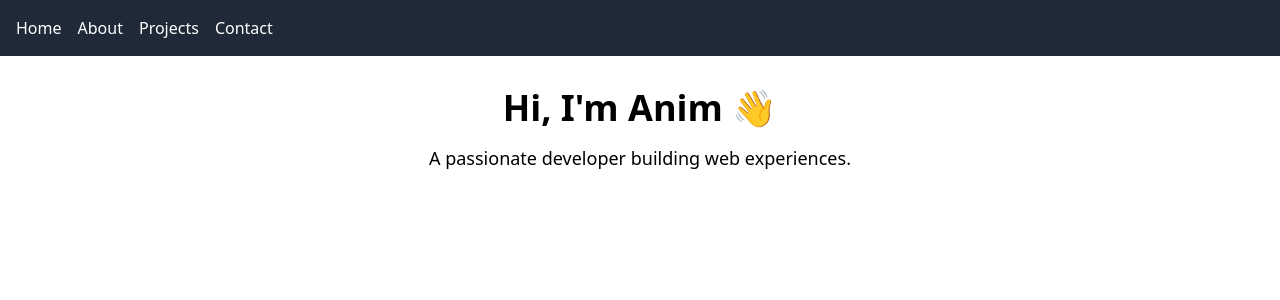
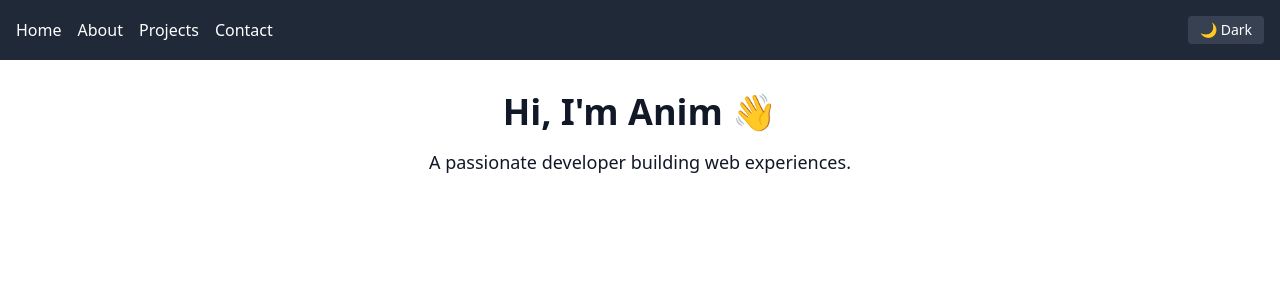
Before and after one commit to Anim-101/anim-101.github.io, a React app in the folder anim/: page / in a window 1280 px wide. Shown: the top 300 px of the page. Built offline with nearby package versions, Linux system fonts and the light colour scheme.

Commit message:
navbar wit dark mode on off is added

```diff
--- a/anim/src/App.js
+++ b/anim/src/App.js
@@ -1,5 +1,6 @@
 import React from "react";
-import { BrowserRouter as Router, Routes, Route, Link } from "react-router-dom";
+import { BrowserRouter as Router, Routes, Route } from "react-router-dom";
+import Navbar from "./Navbar";
 
 const Home = () => (
   <section className="p-8 text-center">
@@ -32,17 +33,9 @@ const Contact = () => (
   </section>
 );
 
-const Navbar = () => (
-  <nav className="bg-gray-800 text-white p-4 flex gap-4">
-    <Link to="/" className="hover:text-gray-300">Home</Link>
-    <Link to="/about" className="hover:text-gray-300">About</Link>
-    <Link to="/projects" className="hover:text-gray-300">Projects</Link>
-    <Link to="/contact" className="hover:text-gray-300">Contact</Link>
-  </nav>
-);
-
 export default function App() {
   return (
+    <div className="bg-white dark:bg-gray-900 text-gray-900 dark:text-white min-h-screen transition-colors duration-300">
       <Router>
         <Navbar />
         <Routes>
@@ -52,5 +45,6 @@ export default function App() {
           <Route path="/contact" element={<Contact />} />
         </Routes>
       </Router>
+    </div>
   );
 }
--- /dev/null
+++ b/anim/src/Navbar.js
@@ -0,0 +1,38 @@
+// src/Navbar.js
+import React, { useEffect, useState } from "react";
+import { Link } from "react-router-dom";
+
+const Navbar = () => {
+  const [darkMode, setDarkMode] = useState(() => {
+    return localStorage.getItem("theme") === "dark";
+  });
+
+  useEffect(() => {
+    if (darkMode) {
+      document.documentElement.classList.add("dark");
+      localStorage.setItem("theme", "dark");
+    } else {
+      document.documentElement.classList.remove("dark");
+      localStorage.setItem("theme", "light");
+    }
+  }, [darkMode]);
+
+  return (
+    <nav className="bg-gray-800 dark:bg-gray-900 text-white p-4 flex items-center justify-between">
+      <div className="flex gap-4">
+        <Link to="/" className="hover:text-gray-300">Home</Link>
+        <Link to="/about" className="hover:text-gray-300">About</Link>
+        <Link to="/projects" className="hover:text-gray-300">Projects</Link>
+        <Link to="/contact" className="hover:text-gray-300">Contact</Link>
+      </div>
+      <button
+        onClick={() => setDarkMode(!darkMode)}
+        className="bg-gray-700 hover:bg-gray-600 text-sm px-3 py-1 rounded"
+      >
+        {darkMode ? '☀ Light' : '🌙 Dark'}
+      </button>
+    </nav>
+  );
+};
+
+export default Navbar;
--- a/anim/tailwind.config.js
+++ b/anim/tailwind.config.js
@@ -1,5 +1,6 @@
 /** @type {import('tailwindcss').Config} */
 module.exports = {
+  darkMode: 'class',
   content: ["./src/**/*.{js,jsx,ts,tsx}"],
   theme: {
     extend: {},
```
Lines whose indentation alone changed are shown as unchanged.
